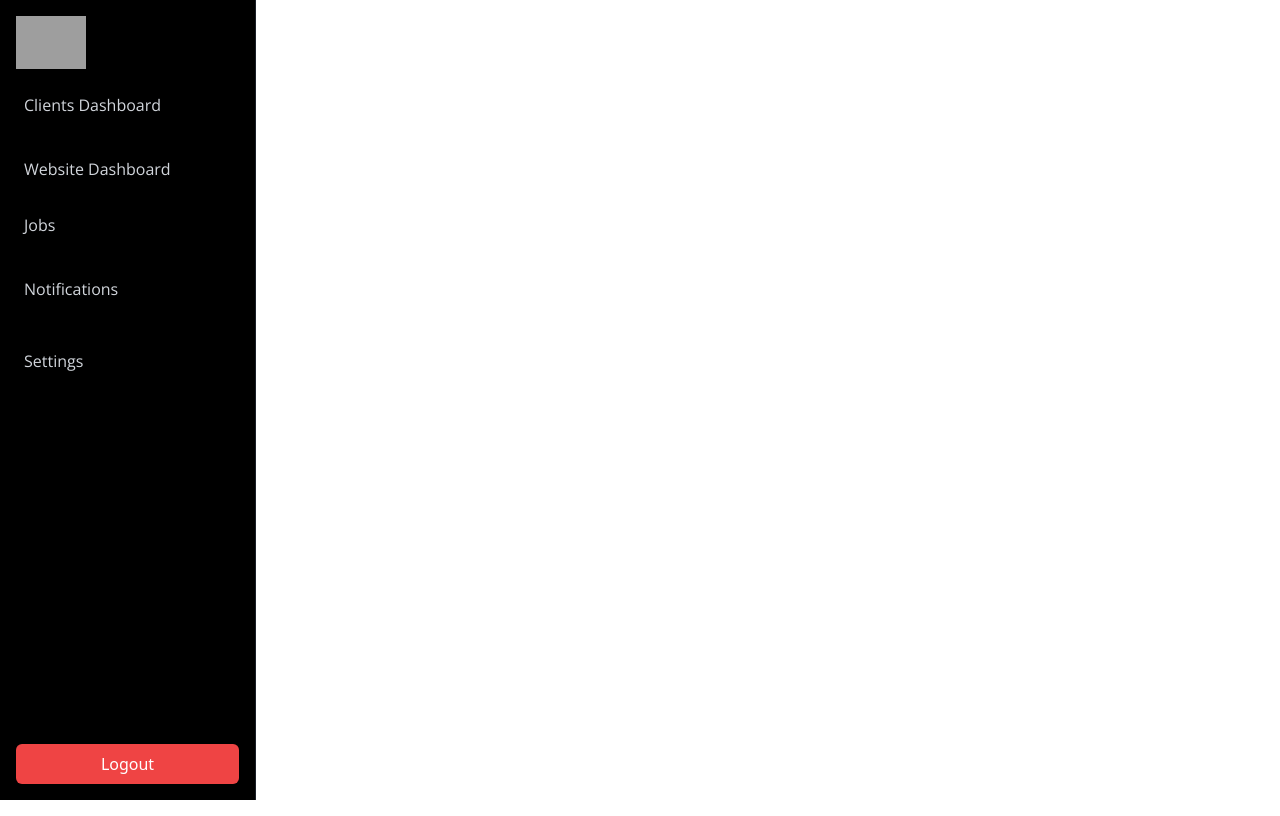
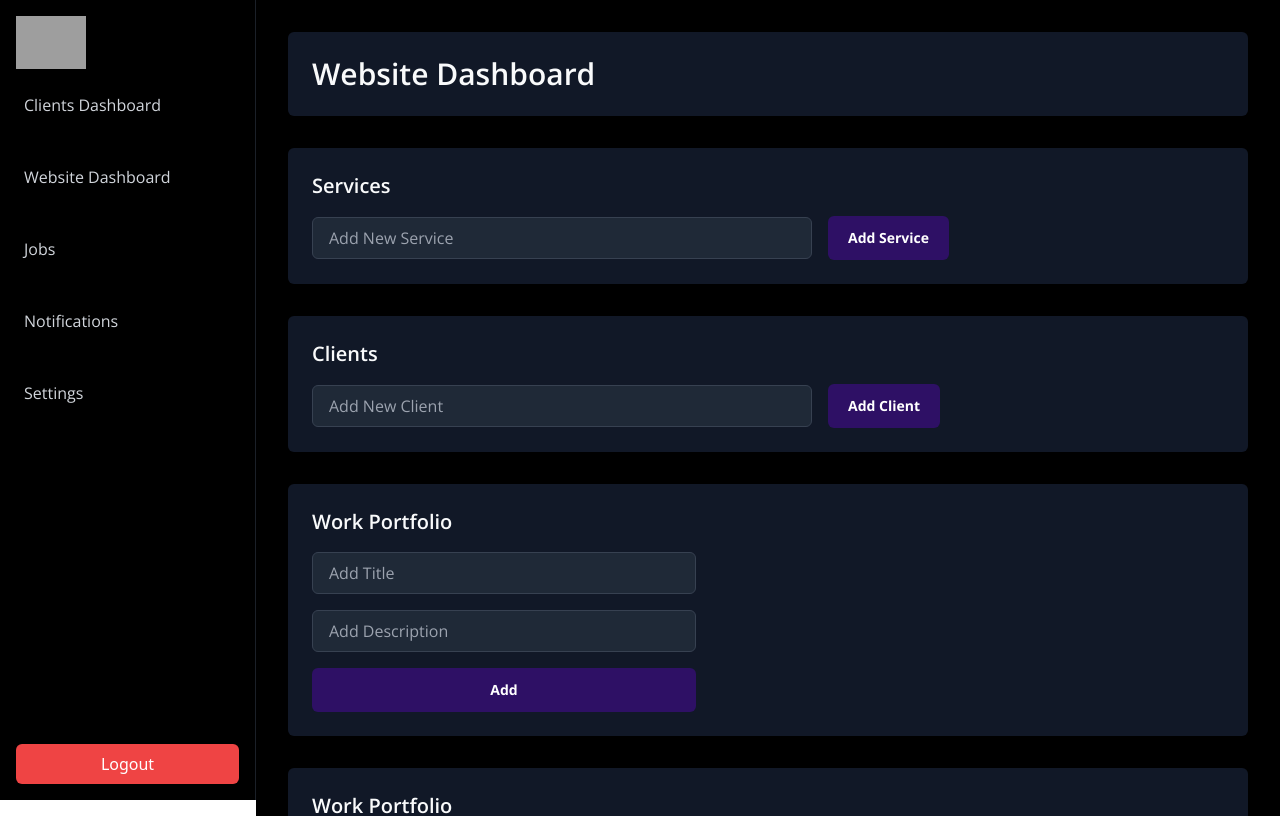
Before and after one commit to rakesh018/Dashboard_Triveda, a React (Vite) app: page /websitedashboard in a window 1280 px wide. Shown: the top 816 px of the page. Built offline with nearby package versions, Linux system fonts and the light colour scheme; grey boxes are pictures that could not be loaded.

Commit message:
wesbite dashboard fix

```diff
--- a/src/App.jsx
+++ b/src/App.jsx
@@ -10,7 +10,7 @@ export default function App() {
     <Sidebar></Sidebar>
     <Routes>
     <Route path='/' element={<ClientsDashboard/>}/>
-    <Route path='/websitedasboard' element={<WebsiteDashboard/>}/>
+    <Route path='/websitedashboard' element={<WebsiteDashboard/>}/>
     <Route path='/jobs' element={<Jobs/>}/>
 
    </Routes>
--- a/src/pages/ClientsDashboard.jsx
+++ b/src/pages/ClientsDashboard.jsx
@@ -8,7 +8,7 @@ export default function ClientsDashboard() {
   ];
 
   return (
-    <div className='w-full min-h-screen bg-black p-8 text-textColor-light font-opensans'>
+    <div className='w-full ml-64 min-h-screen bg-black p-8 text-textColor-light font-opensans'>
       <div className='bg-gray-900 shadow-md rounded-md p-6 mb-8'>
         <h1 className='text-3xl font-semibold text-gray-50'>Clients Dashboard</h1>
       </div>
--- a/src/pages/Jobs.jsx
+++ b/src/pages/Jobs.jsx
@@ -4,7 +4,7 @@ export default function Jobs() {
 
 
   return (
-    <div className='w-full min-h-screen bg-black p-8 text-textColor-light font-opensans'>
+    <div className='w-full  ml-64 min-h-screen bg-black p-8 text-textColor-light font-opensans'>
       <div className='bg-gray-900 shadow-md rounded-md p-6 mb-8'>
         <h1 className='text-3xl font-semibold text-gray-50'>Jobs Dashboard</h1>
       </div>
--- a/src/pages/Sidebar.jsx
+++ b/src/pages/Sidebar.jsx
@@ -4,7 +4,7 @@ import { Link } from 'react-router-dom';
 
 export default function Sidebar() {
   return (
-    <div className="h-screen w-64 bg-black text-white flex flex-col border-r-[1px] border-gray-700 border-opacity-50">
+    <div className="fixed h-screen w-64 bg-black text-white flex flex-col border-r-[1px] border-gray-700 border-opacity-50">
       <div className="p-4">
         <img src={Logo} width={70} height={70} alt="Logo" />
       </div>
@@ -16,23 +16,22 @@ export default function Sidebar() {
               Clients Dashboard
             </div>
           </Link>
-          <Link to='/websitedasboard'>
-          <a className="text-gray-300 hover:bg-gray-700 hover:text-white rounded-md p-2">
-            Website Dashboard
-          </a>
+          <Link to='/websitedashboard'>
+            <div className="text-gray-300 hover:bg-gray-700 hover:text-white rounded-md p-2">
+              Website Dashboard
+            </div>
           </Link>
-        <Link to='/jobs'>
-        <a className="text-gray-300 hover:bg-gray-700 hover:text-white rounded-md p-2">
-            Jobs
-          </a>
-        </Link>
-
-          <a className="text-gray-300 hover:bg-gray-700 hover:text-white rounded-md p-2">
+          <Link to='/jobs'>
+            <div className="text-gray-300 hover:bg-gray-700 hover:text-white rounded-md p-2">
+              Jobs
+            </div>
+          </Link>
+          <div className="text-gray-300 hover:bg-gray-700 hover:text-white rounded-md p-2">
             Notifications
-          </a>
-          <a className="text-gray-300 hover:bg-gray-700 hover:text-white rounded-md p-2">
+          </div>
+          <div className="text-gray-300 hover:bg-gray-700 hover:text-white rounded-md p-2">
             Settings
-          </a>
+          </div>
         </nav>
 
         <div className="p-4 mt-auto">
--- a/src/pages/WebsiteDashboard.jsx
+++ b/src/pages/WebsiteDashboard.jsx
@@ -1,15 +1,83 @@
 import React from 'react';
 
 export default function WebsiteDashboard() {
+    return (
+        <div className='w-full ml-64 min-h-screen bg-black p-8 text-textColor-light font-opensans'>
+            <div className='bg-gray-900 shadow-md rounded-md p-6 mb-8'>
+                <h1 className='text-3xl font-semibold text-gray-50'>Website Dashboard</h1>
+            </div>
 
+            <div className='bg-gray-900 shadow-md rounded-md p-6 mb-8'>
+                <h1 className='text-xl font-semibold text-gray-50'>Services</h1>
+                <div className='mt-4 flex flex-row gap-4 items-center'>
+                    <input
+                        type='text'
+                        placeholder='Add New Service'
+                        className='bg-gray-800 border border-gray-700 text-gray-200 w-[500px] px-4 py-2 rounded-md outline-none focus:ring-2 focus:ring-gray-600'
+                    />
+                    <button
+                        type="button"
+                        className="text-white font-bold bg-violet-950 hover:bg-violet-600 focus:ring-4 rounded-md text-sm px-5 py-3"
+                    >
+                        Add Service
+                    </button>
+                </div>
+            </div>
 
-  return (
-    <div className='w-full min-h-screen bg-black p-8 text-textColor-light font-opensans'>
-      <div className='bg-gray-900 shadow-md rounded-md p-6 mb-8'>
-        <h1 className='text-3xl font-semibold text-gray-50'>Website Dashboard</h1>
-      </div>
+            <div className='bg-gray-900 shadow-md rounded-md p-6 mb-8'>
+                <h1 className='text-xl font-semibold text-gray-50'>Clients</h1>
+                <div className='mt-4 flex flex-row gap-4 items-center'>
+                    <input
+                        type='text'
+                        placeholder='Add New Client'
+                        className='bg-gray-800 border border-gray-700 text-gray-200 w-[500px] px-4 py-2 rounded-md outline-none focus:ring-2 focus:ring-gray-600'
+                    />
+                    <button
+                        type="button"
+                        className="text-white font-bold bg-violet-950 hover:bg-violet-600 focus:ring-4 rounded-md text-sm px-5 py-3"
+                    >
+                        Add Client
+                    </button>
+                </div>
+            </div>
 
+            <div className='bg-gray-900 shadow-md rounded-md p-6 mb-8'>
+                <h1 className='text-xl font-semibold text-gray-50'>Work Portfolio</h1>
+                <div className='mt-4 flex flex-col gap-4 w-96'>
+                    <input
+                        type='text'
+                        placeholder='Add Title'
+                        className='bg-gray-800 border  border-gray-700 text-gray-200 px-4 py-2 rounded-md outline-none focus:ring-2 focus:ring-gray-600 w-full'
+                    />
+                    <input
+                        type='text'
+                        placeholder='Add Description'
+                        className='bg-gray-800 border border-gray-700 text-gray-200 px-4 py-2 rounded-md outline-none focus:ring-2 focus:ring-gray-600 w-full'
+                    />
 
-    </div>
-  );
+                    <button
+                        type="button"
+                        className="text-white font-bold bg-violet-950 hover:bg-violet-600 focus:ring-4 focus:ring-violet-300 rounded-md text-sm px-5 py-3 w-full"
+                    >
+                        Add
+                    </button>
+                </div>
+            </div>
+            <div className='bg-gray-900 shadow-md rounded-md p-6 mb-8'>
+                <h1 className='text-xl font-semibold text-gray-50'>Work Portfolio</h1>
+                <div className='mt-4 flex flex-col gap-4 w-96'>
+
+                  <h1></h1>
+
+                    <button
+                        type="button"
+                        className="text-white font-bold bg-violet-950 hover:bg-violet-600 focus:ring-4 focus:ring-violet-300 rounded-md text-sm px-5 py-3 w-full"
+                    >
+                        Add
+                    </button>
+                </div>
+            </div>
+
+        </div>
+    );
 }
```
